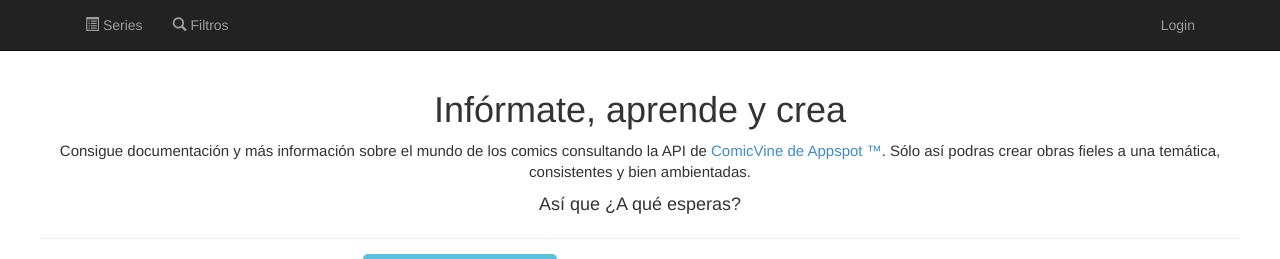
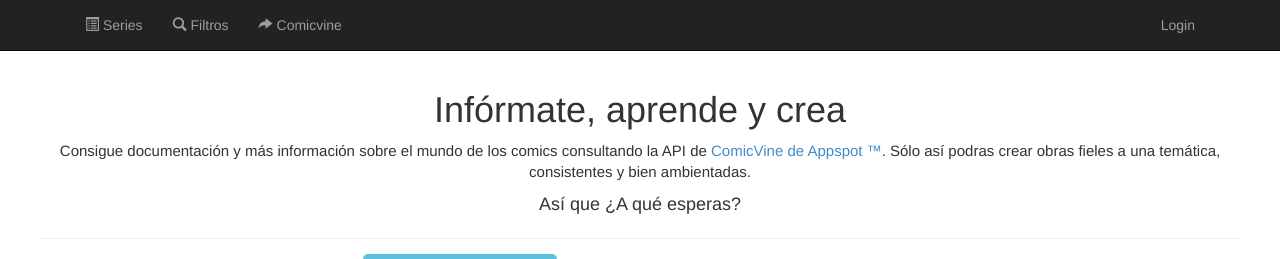
Before and after one commit to vegaj/iweb-python, a Python web app: template src/templates/comicvine.html in a window 1280 px wide. Shown: the top 259 px of the page. Run offline with Jinja, Linux system fonts and the light colour scheme; the template is opened without the code that fills it, so the values that code supplies are empty; some libraries are stand-ins or nearby versions.

Commit message:
botón a comicvine

```diff
--- a/src/templates/base.html
+++ b/src/templates/base.html
@@ -70,6 +70,9 @@
                 <li>
                     <a href="/queries/"> <span class="glyphicon glyphicon-search" aria-hidden="true"></span> Filtros</a>
                 </li>
+                 <li>
+                    <a href="/comicvine/"> <span class="glyphicon glyphicon-share-alt" aria-hidden="true"></span> Comicvine</a>
+                </li>
                 <li>
                     <!-- <a href="/login"> <span class="glyphicon glyphicon-log-in" aria-hidden="true"></span> Login</a> -->
                 </li>
```
